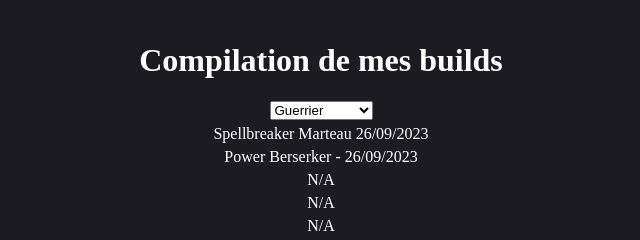
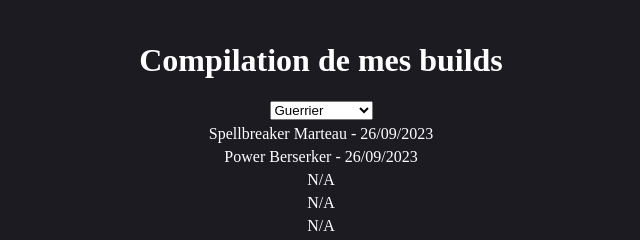
Before and after one commit to FullStuff/GW2_Builds, a plain HTML site: page index.html in a window 1280 px wide. Shown: the top 240 px of the page, 319-959 px from the left. Drawn offline with Linux system fonts and the light colour scheme.

Commit message:
Small correction

```diff
--- a/index.html
+++ b/index.html
@@ -28,7 +28,7 @@
 			const menuOptions = [{
 				text: "Guerrier",
 				link1: "http://gw2skills.net/editor/?PKwAgeJlZwmYUsE2JO+O/veA-DSRYBR337cQQnRtS1KUVy8sQSCj/W0fZDqA-e",
-				link1Name: "Spellbreaker Marteau 26/09/2023",
+				link1Name: "Spellbreaker Marteau - 26/09/2023",
 				link2: "http://gw2skills.net/editor/?PKwAceFlRwmYUMHmJO+WatKA-DSRYBhbfO6WElRtpaFVltnFSSY83i+zAQFA-e",
 				link2Name: "Power Berserker - 26/09/2023",
 				link3: "#",
```
